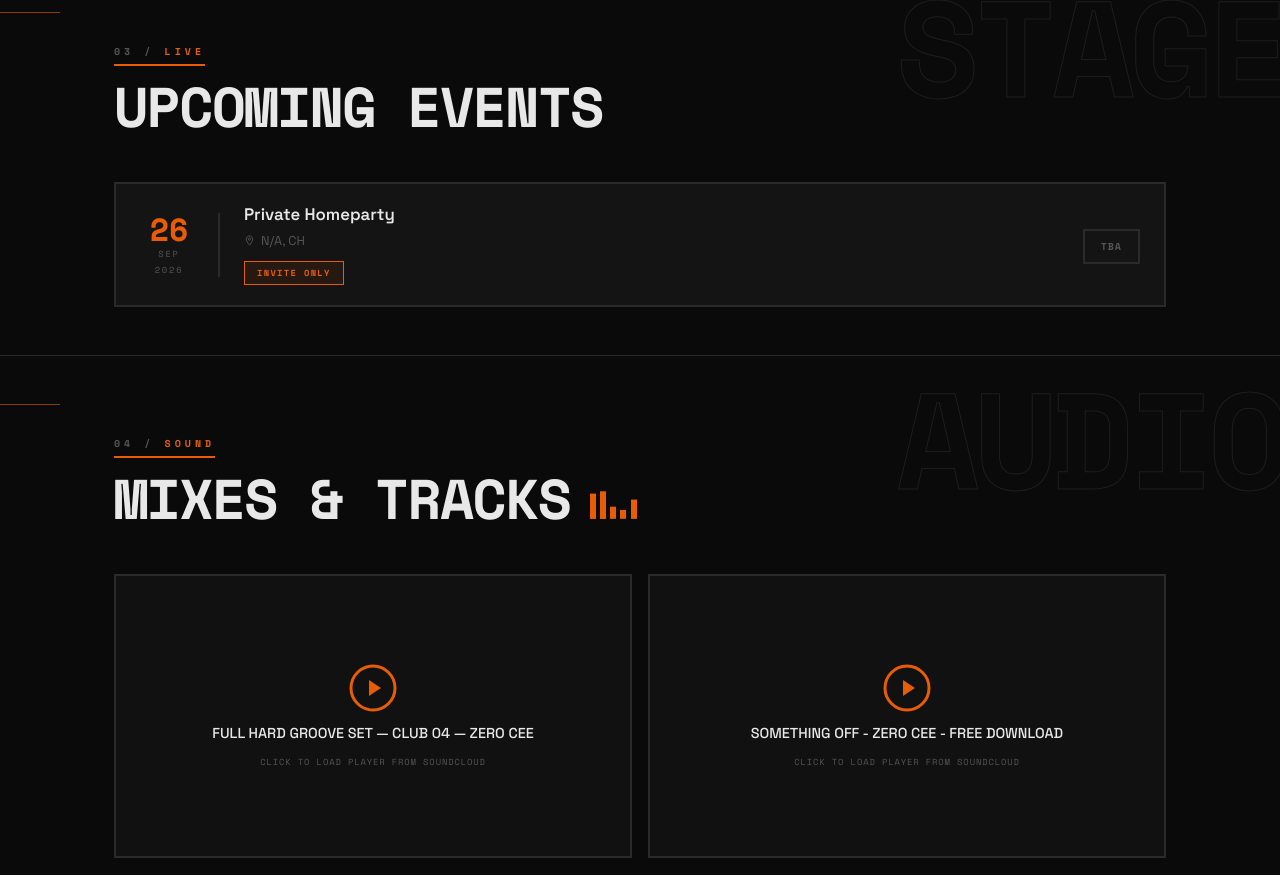
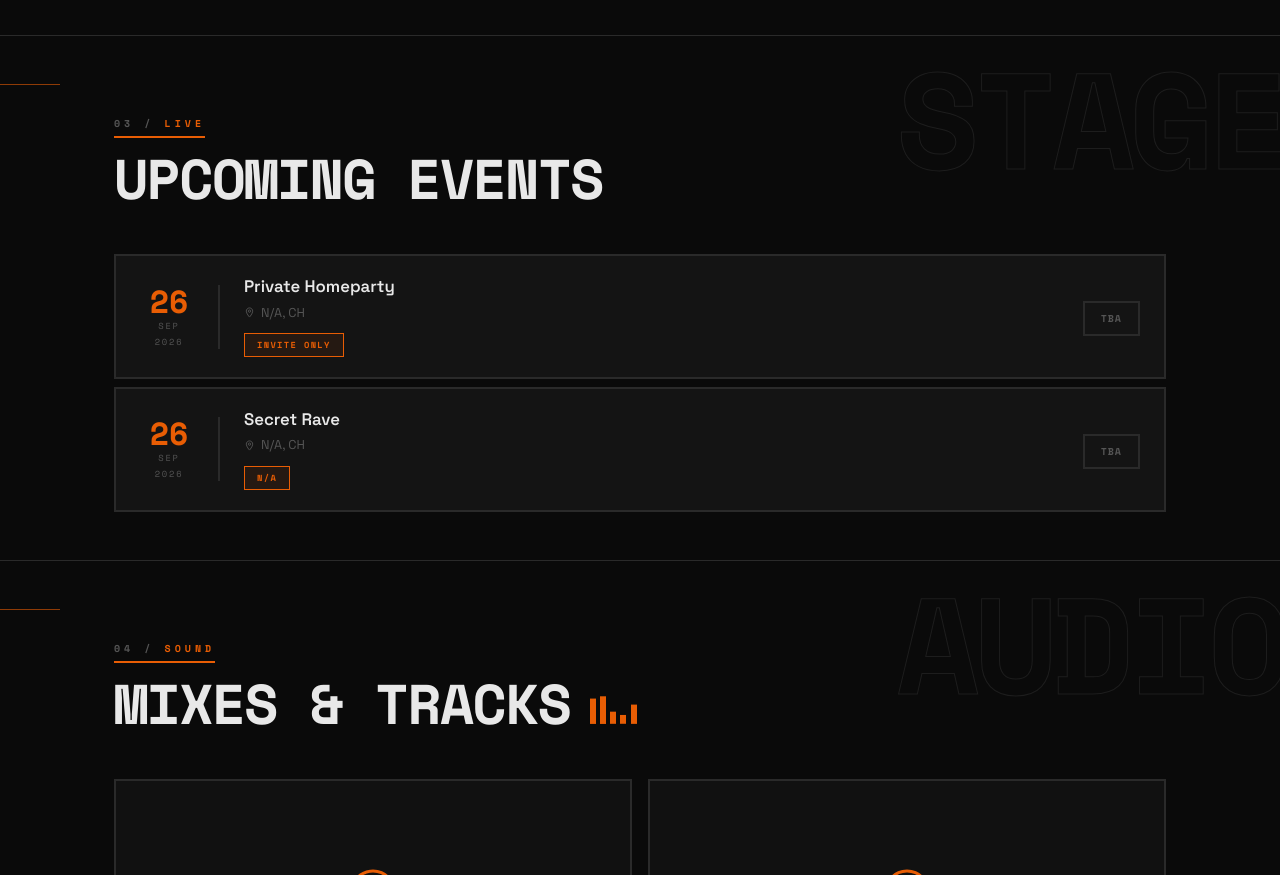
Before and after one commit to matttiu/Zero-Cee, a plain HTML site: page index.html in a window 1280 px wide. Shown: the part 2723-3598 px from the top of the page. Drawn offline with Linux system fonts and the light colour scheme; animation ran at ten frames a second.

Commit message:
Updated Photo Carousel, About Picture and Events

```diff
--- a/index.html
+++ b/index.html
@@ -192,9 +192,9 @@
       </div>
 
       <div class="music-card">
-        <button type="button" class="music-facade" data-track-id="2386735875" data-track-title="SOMETHING OFF - ZERO CEE - FREE DOWNLOAD" data-track-url="https://soundcloud.com/siro-cescutti/something-off-zero-cee-free" aria-label="Load SoundCloud player and play SOMETHING OFF - ZERO CEE - FREE DOWNLOAD">
+        <button type="button" class="music-facade" data-track-id="2393929053" data-track-title="MOVE YA BATY - ZERO  CEE" data-track-url="https://soundcloud.com/siro-cescutti/move-ya-baty-zero-cee" aria-label="Load SoundCloud player and play MOVE YA BATY - ZERO  CEE">
           <svg class="music-facade-play" xmlns="http://www.w3.org/2000/svg" viewBox="0 0 24 24" fill="currentColor" width="48" height="48" aria-hidden="true"><circle cx="12" cy="12" r="11" fill="none" stroke="currentColor" stroke-width="1.5"/><path d="M10 8l6 4-6 4V8z"/></svg>
-          <span class="music-facade-title notranslate" translate="no">SOMETHING OFF - ZERO CEE - FREE DOWNLOAD</span>
+          <span class="music-facade-title notranslate" translate="no">MOVE YA BATY - ZERO  CEE</span>
           <span class="music-facade-hint">Click to load player from SoundCloud</span>
         </button>
       </div>
--- a/script.js
+++ b/script.js
@@ -78,6 +78,14 @@
     city:    "Zürich",
     country: "CH",
     type:    "Bar",
+    tickets: ""
+  },
+  {
+    date: "2026-09-26",
+    venue: "Secret Rave",
+    city: "N/A",
+    country: "CH",
+    type: "N/A",
     tickets: ""
   },
 ];
```
Also changed, not shown: About.webp, photos/photo1.webp, photos/photo4.webp.
